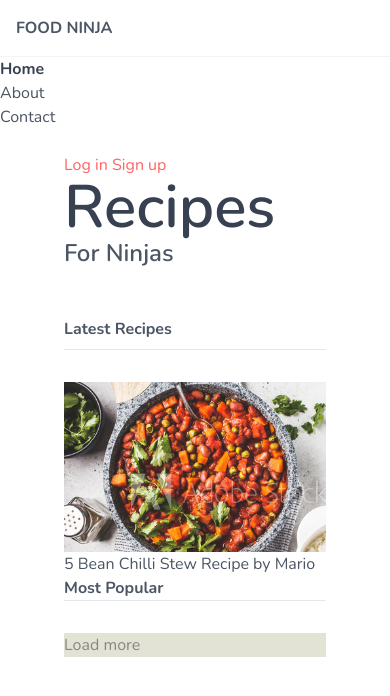
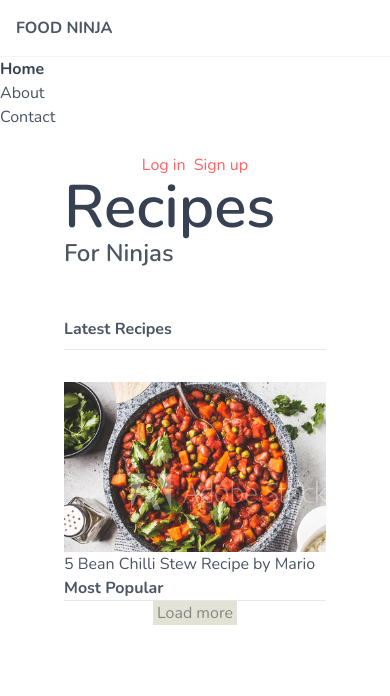
Before and after one commit to mfdorst/learn-tailwindcss, a plain HTML site: page public/index.html in a window 390 px wide. Drawn offline with nearby package versions, Linux system fonts and the light colour scheme.

Commit message:
Add media queries

```diff
--- a/public/index.html
+++ b/public/index.html
@@ -43,9 +43,9 @@
     </div>
 
     <main class="px-16 py-6">
-      <div>
+      <div class="flex justify-center md:justify-end">
         <a href="#" class="text-primary">Log in</a>
-        <a href="#" class="text-primary">Sign up</a>
+        <a href="#" class="text-primary ml-2">Sign up</a>
       </div>
 
       <header>
@@ -70,8 +70,8 @@
             <!-- cards go here -->
           </div>
 
-          <div class="mt-8">
-            <div class="bg-secondary-100 text-secondary-200">Load more</div>
+          <div class="flex justify-center">
+            <div class="px-1 bg-secondary-100 text-secondary-200">Load more</div>
           </div>
 
         </div>
```
Also changed, not shown: public/styles.css.
